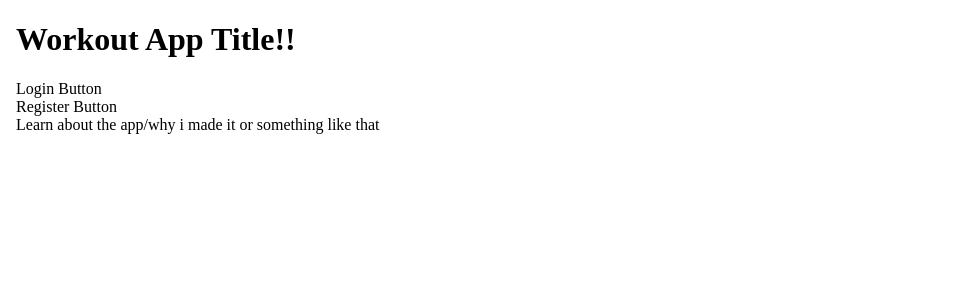
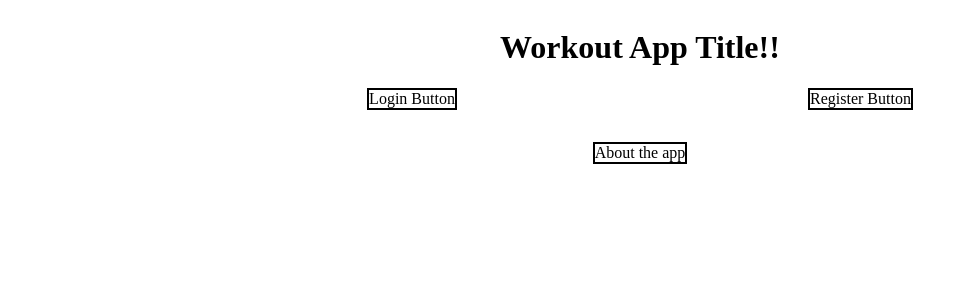
Before and after one commit to clarkhyde/workoutapp, a React (Create React App) app in the folder client/: page / in a window 1280 px wide. Shown: the top 300 px of the page, without its empty margins (0-960 px from the left). Built offline with nearby package versions, Linux system fonts and the light colour scheme.

Commit message:
basic landing page layout created. route for landing page and registration page complete

```diff
--- a/client/src/App.js
+++ b/client/src/App.js
@@ -1,11 +1,14 @@
 import { BrowserRouter, Route, Switch } from 'react-router-dom';
 import LandingPage from './Components/LandingPage/LandingPage';
+import RegistrationPage from './Components/RegistrationPage/RegistrationPage';
+
 function App() {
   return (
     <body className="App">
       <BrowserRouter>
         <Switch>
           <Route exact path = "/" component = {LandingPage}/>
+          <Route exact path = "/register" component = {RegistrationPage}/>
         </Switch>
       </BrowserRouter>
     </body>
--- a/client/src/Components/LandingPage/LandingPage.js
+++ b/client/src/Components/LandingPage/LandingPage.js
@@ -1,4 +1,5 @@
 import React from 'react';
+import './LandingPage.scss';
 
 const LandingPage = () => {
     return (
@@ -8,7 +9,7 @@ const LandingPage = () => {
                 <div className = "actions__button">Login Button</div>
                 <div className ="actions__button"> Register Button</div>
             </section>
-            <div className = "landing-info">Learn about the app/why i made it or something like that</div>
+            <div className = "landing-page__info">About the app</div>
         </div>
     );
 };
--- a/client/src/Components/LandingPage/LandingPage.scss
+++ b/client/src/Components/LandingPage/LandingPage.scss
@@ -0,0 +1,29 @@
+@use "../../partials/variables.scss" as *;
+@use "../../partials/colors" as *;
+@use "../../partials/mixins" as *;
+@use "../../partials/typography" as *;
+
+.landing-page{
+    display: flex;
+    flex-direction: column;
+    &__title{
+        font-size: 2rem;
+        align-self: center;
+    }
+
+    &__info{
+        margin-top: 2rem;
+        border: .125rem solid black;
+        width: fit-content;
+        align-self: center;
+    }
+}
+
+.actions{
+    display:flex;
+    justify-content: space-evenly;
+
+    &__button{
+        border: .125rem solid black;
+    }
+}
--- a/client/src/Components/RegistrationPage/RegistrationPage.js
+++ b/client/src/Components/RegistrationPage/RegistrationPage.js
@@ -0,0 +1,13 @@
+import React from 'react';
+import './RegistrationPage.scss';
+
+
+const RegistrationPage = () => {
+    return (
+        <div>
+            Hello world!
+        </div>
+    );
+};
+
+export default RegistrationPage;
--- a/client/src/partials/_mixins.scss
+++ b/client/src/partials/_mixins.scss
@@ -1,7 +1,7 @@
 @use "./variables" as *;
 
-
-
+/*************************** FOR MOBILE IF I SO CHOOSE ***************************/
+//initial size will be for 414px which is the size of my phone.
 
 /********************************* FOR TABLETS**********************************************************/
 @use './variables' as *;
--- a/client/src/partials/_variables.scss
+++ b/client/src/partials/_variables.scss
@@ -5,3 +5,6 @@
 /* Variables for breakpoints*/
 $breakpoint-tablet: 768px;
 $breakpoint-desktop: 1280px;
+
+/* Variable(s) for various border radii(?)*/
+$smallbutton: .25rem;
```
